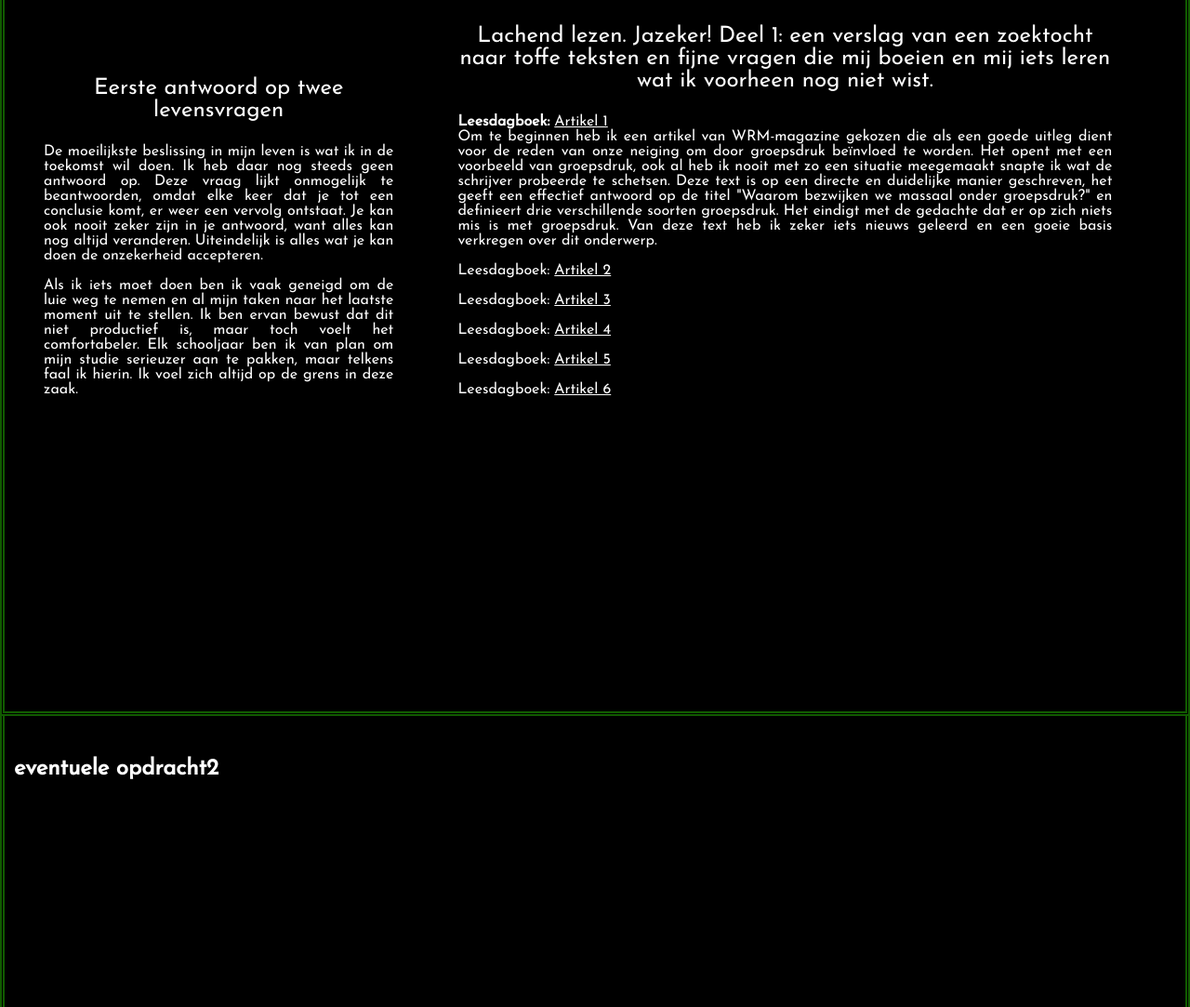
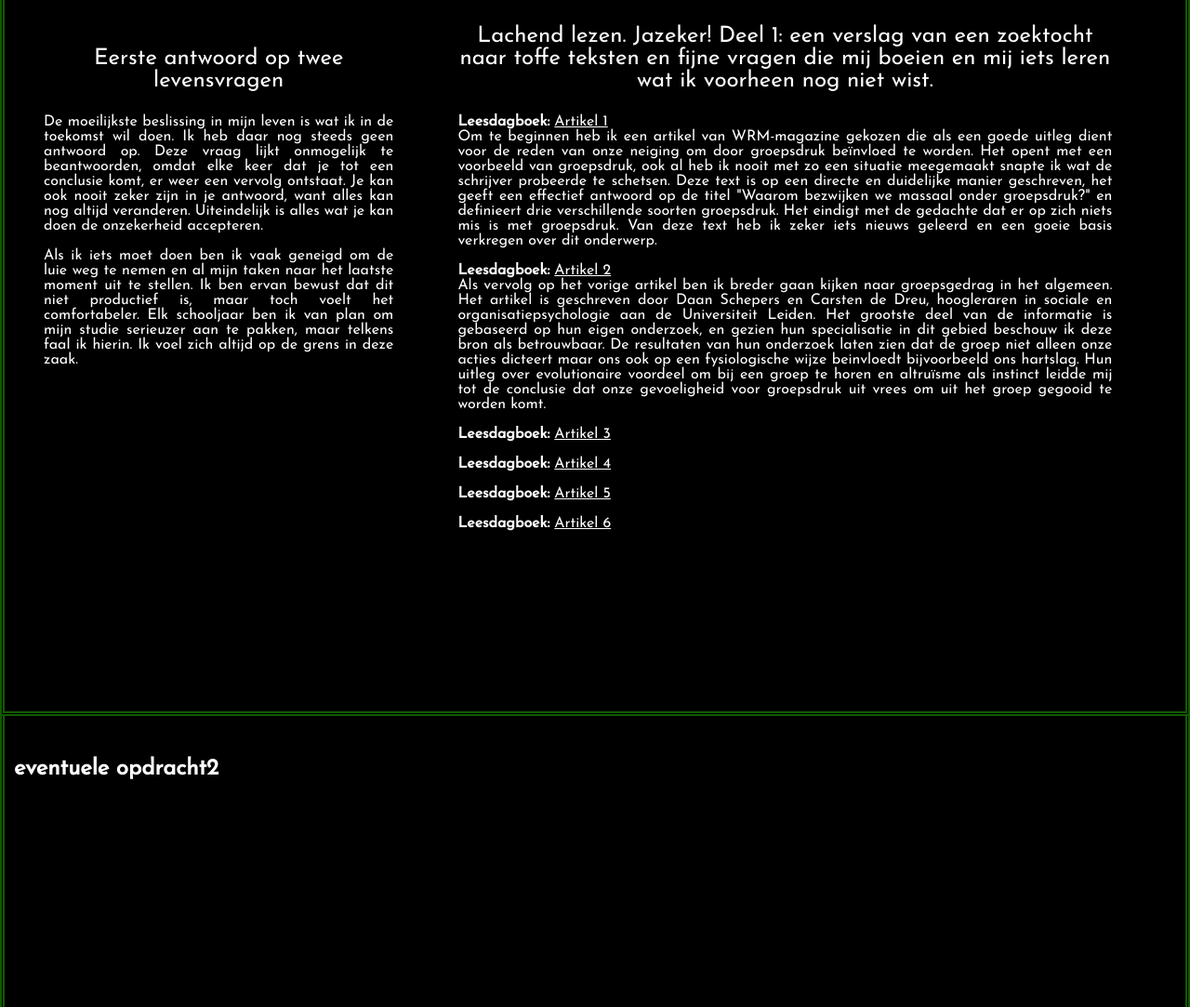
Before and after one commit to Voidpasss/NL-Blog, a plain HTML site: page index.html in a window 1280 px wide. Shown: the part 1043-2126 px from the top of the page at 93% size. Drawn offline with Linux system fonts and the light colour scheme.

Commit message:
New character added: Flabbel :]

```diff
--- a/index.html
+++ b/index.html
@@ -41,16 +41,16 @@
             <div id="lifetext">
                 <p style="font-size: 3cqb; text-align: center;">Eerste antwoord op twee levensvragen</p>
                 <p class="normtext">De moeilijkste beslissing in mijn leven is wat ik in de toekomst wil doen. Ik heb daar nog steeds geen antwoord op. Deze vraag lijkt onmogelijk te beantwoorden, omdat elke keer dat je tot een conclusie komt, er weer een vervolg ontstaat. Je kan ook nooit zeker zijn in je antwoord, want alles kan nog altijd veranderen. Uiteindelijk is alles wat je kan doen de onzekerheid accepteren.</p>
-                <p class="normtext">Als ik iets moet doen ben ik vaak geneigd om de luie weg te nemen en al mijn taken naar het laatste moment uit te stellen. Ik ben ervan bewust dat dit niet productief is, maar toch voelt het comfortabeler. Elk schooljaar ben ik van plan om mijn studie serieuzer aan te pakken, maar telkens faal ik hierin. Ik voel zich altijd op de grens in deze zaak.</p>
+                <p class="normtext">Als ik iets moet doen ben ik vaak geneigd om de luie weg te nemen en al mijn taken naar het laatste moment uit te stellen. Ik ben ervan bewust dat dit niet productief is, maar toch voelt het comfortabeler. Elk schooljaar ben ik van plan om mijn studie serieuzer aan te pakken, maar telkens faal ik hierin. Ik voel zich altijd op de grens in deze zaak. <br><br><br><br><br><br><br><br><br><br><br><br></p>
             </div>
             <div id="lachendlezen">
                 <p style="font-size: 3cqb; text-align: center;">Lachend lezen. Jazeker! Deel 1: een verslag van een zoektocht naar toffe teksten en fijne vragen die mij boeien en mij iets leren wat ik voorheen nog niet wist.</p>
                 <p class="normtext"><span style="font-weight: 700;">Leesdagboek: </span><a href="https://www.wrmmagazine.nl/groepsdruk/">Artikel 1</a><br>Om te beginnen heb ik een artikel van WRM-magazine gekozen die als een goede uitleg dient voor de reden van onze neiging om door groepsdruk beïnvloed te worden. Het opent met een voorbeeld van groepsdruk, ook al heb ik nooit met zo een situatie meegemaakt snapte ik wat de schrijver probeerde te schetsen. Deze text is op een directe en duidelijke manier geschreven, het geeft een effectief antwoord op de titel "Waarom bezwijken we massaal onder groepsdruk?" en definieert drie verschillende soorten groepsdruk. Het eindigt met de gedachte dat er op zich niets mis is met groepsdruk. Van deze text heb ik zeker iets nieuws geleerd en een goeie basis verkregen over dit onderwerp.</p>
-                <p class="normtext">Leesdagboek: <a href="">Artikel 2</a><br></p>
-                <p class="normtext">Leesdagboek: <a href="">Artikel 3</a><br></p>
-                <p class="normtext">Leesdagboek: <a href="">Artikel 4</a><br></p>
-                <p class="normtext">Leesdagboek: <a href="">Artikel 5</a><br></p>
-                <p class="normtext">Leesdagboek: <a href="">Artikel 6</a><br></p>
+                <p class="normtext"><span style="font-weight: 700;">Leesdagboek: </span><a href="https://www.universiteitleiden.nl/wetenschapsdossiers/botsende-belangen-overbruggen/groepsgedrag-one-for-the-team">Artikel 2</a><br>Als vervolg op het vorige artikel ben ik breder gaan kijken naar groepsgedrag in het algemeen. Het artikel is geschreven door Daan Schepers en Carsten de Dreu, hoogleraren in sociale en organisatiepsychologie aan de Universiteit Leiden. Het grootste deel van de informatie is gebaseerd op hun eigen onderzoek, en gezien hun specialisatie in dit gebied beschouw ik deze bron als betrouwbaar. De resultaten van hun onderzoek laten zien dat de groep niet alleen onze acties dicteert maar ons ook op een fysiologische wijze beinvloedt bijvoorbeeld ons hartslag. Hun uitleg over evolutionaire voordeel om bij een groep te horen en altruïsme als instinct leidde mij tot de conclusie dat onze gevoeligheid voor groepsdruk uit vrees om uit het groep gegooid te worden komt.</p>
+                <p class="normtext"><span style="font-weight: 700;">Leesdagboek: </span><a href="">Artikel 3</a><br></p>
+                <p class="normtext"><span style="font-weight: 700;">Leesdagboek: </span><a href="">Artikel 4</a><br></p>
+                <p class="normtext"><span style="font-weight: 700;">Leesdagboek: </span><a href="">Artikel 5</a><br></p>
+                <p class="normtext"><span style="font-weight: 700;">Leesdagboek: </span><a href="">Artikel 6</a><br></p>
             </div>
         </section>
         <section class="sectiones" id="section-3">
```
